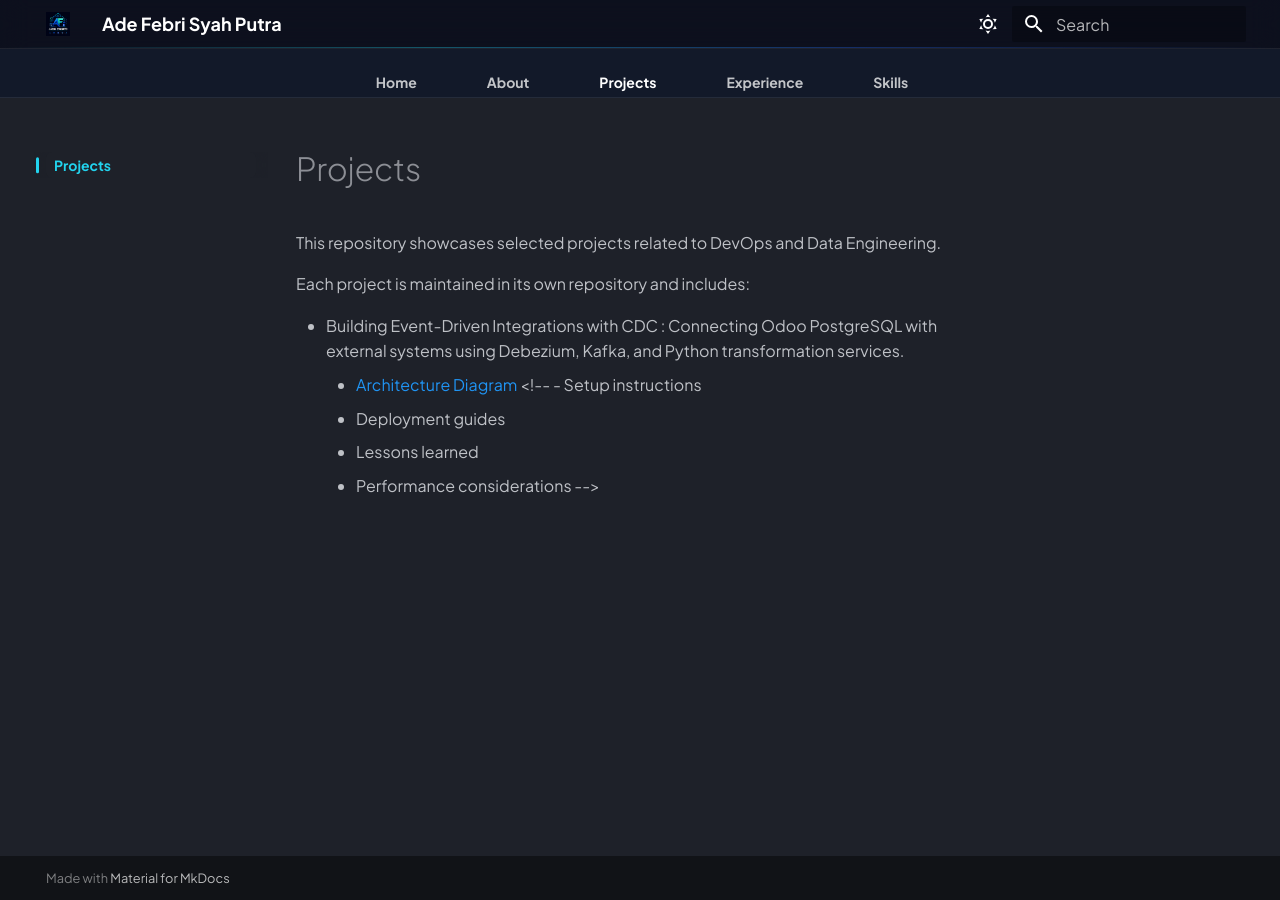
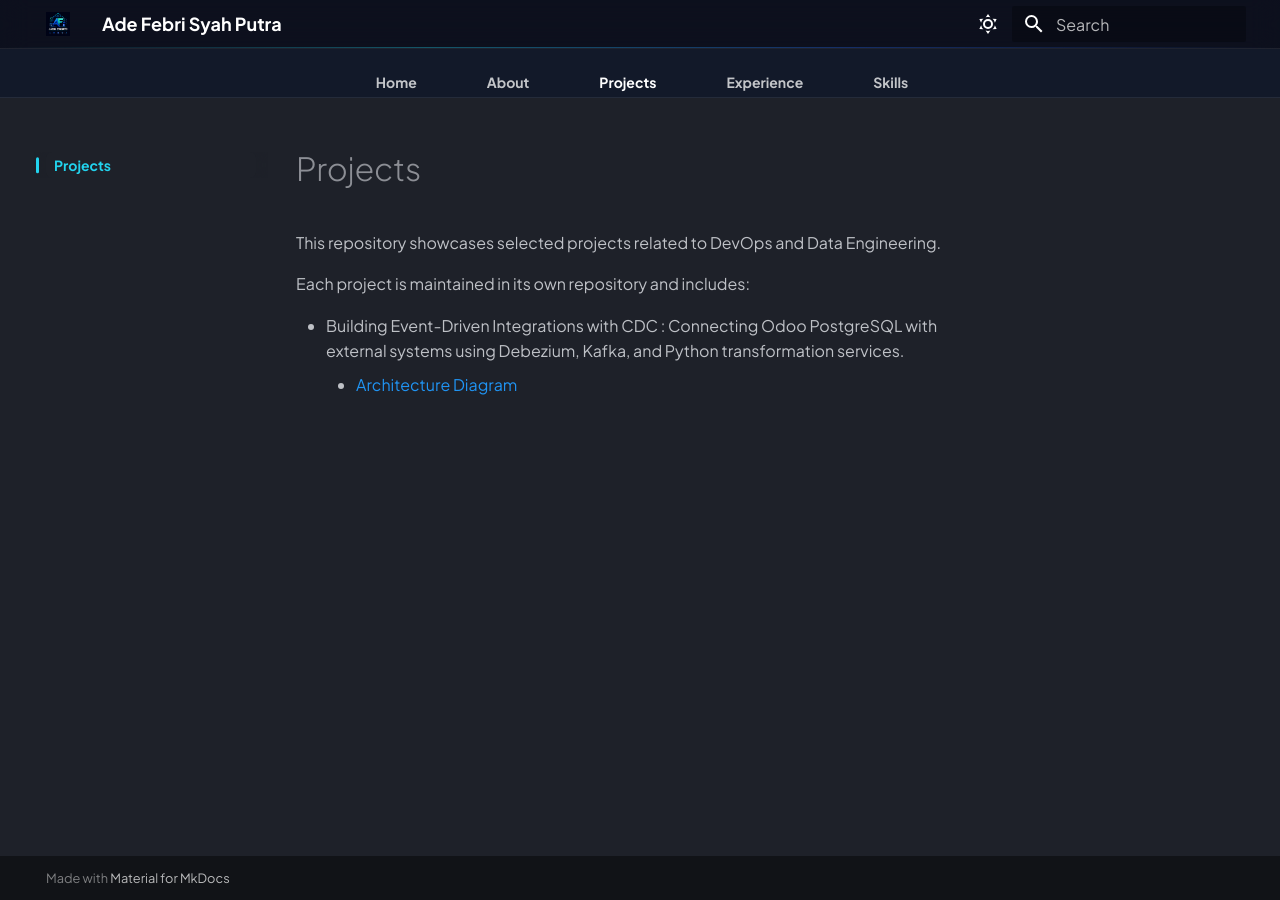
Before and after one commit to adefebri/ade-febri-portfolio, an MkDocs documentation site: the page built from docs/projects/README.md, in a window 1280 px wide. Built offline with MkDocs 1.6.1 and Material for MkDocs 9.7.7, drawn with Linux system fonts in a browser that asks for light colours.

Commit message:
edit project.md

```diff
--- a/docs/projects/README.md
+++ b/docs/projects/README.md
@@ -12,7 +12,3 @@ Each project is maintained in its own repository and includes:
 - Building Event-Driven Integrations with CDC :
 Connecting Odoo PostgreSQL with external systems using Debezium, Kafka, and Python transformation services.
     - [Architecture Diagram](https://mermaid.ai/app/projects/8023df45-d663-4dd3-9763-4ec72af2ea61/diagrams/adbcf13c-86f5-4516-8a74-c3a34a60bbb6/share/invite/eyJhbGciOiJIUzI1NiIsInR5cCI6IkpXVCJ9.eyJkb2N1bWVudElEIjoiYWRiY2YxM2MtODZmNS00NTE2LThhNzQtYzNhMzRhNjBiYmI2IiwiYWNjZXNzIjoiVmlldyIsImlhdCI6MTc4NjMzNDc1MH0.S2l7aBLzMja5mJr9bGdJtXhtEmYnxSjuW8i1YSyJfmA?entryPoint=share-modal)
-    <!-- - Setup instructions
-    - Deployment guides
-    - Lessons learned
-    - Performance considerations -->
```
